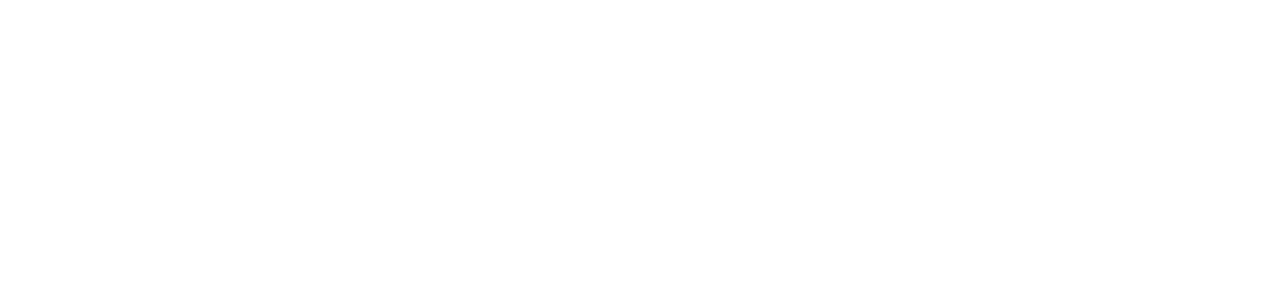
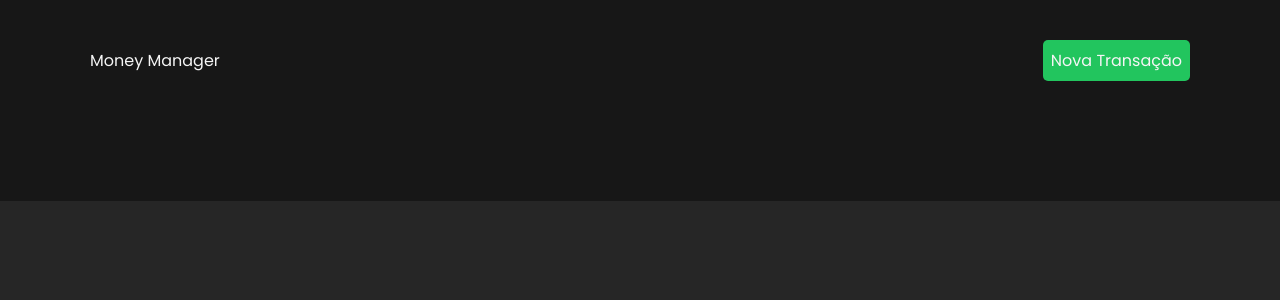
Before and after one commit to MrNaceja/money-manager, a React (Vite) app: page / in a window 1280 px wide. Shown: the top 300 px of the page. Built offline with nearby package versions, Linux system fonts and the light colour scheme.

Commit message:
Criado estilização prinicpal tema e header

```diff
--- a/index.html
+++ b/index.html
@@ -2,6 +2,9 @@
 <html lang="pt-br">
   <head>
     <meta charset="UTF-8" />
+    <link rel="preconnect" href="https://fonts.googleapis.com">
+    <link rel="preconnect" href="https://fonts.gstatic.com" crossorigin>
+    <link href="https://fonts.googleapis.com/css2?family=Poppins:wght@300;400;500;700&display=swap" rel="stylesheet">
     <!-- <link rel="icon" type="image/svg+xml" href="/vite.svg" /> -->
     <meta name="viewport" content="width=device-width, initial-scale=1.0" />
     <title>Money Manager</title>
--- a/package.json
+++ b/package.json
@@ -9,8 +9,11 @@
     "preview": "vite preview"
   },
   "dependencies": {
+    "@types/styled-components": "^5.1.26",
+    "phosphor-react": "^1.4.1",
     "react": "^18.2.0",
-    "react-dom": "^18.2.0"
+    "react-dom": "^18.2.0",
+    "styled-components": "^5.3.9"
   },
   "devDependencies": {
     "@types/react": "^18.0.27",
--- a/src/App.tsx
+++ b/src/App.tsx
@@ -1,7 +1,15 @@
-import { useState } from 'react'
+import { ThemeProvider } from 'styled-components'
+import Dashboard from './pages/Dashboard'
+import { GlobalStyle } from './styles/GlobalStyle'
+import { themeDefault } from './styles/themes/themeDefault'
 
 function App() {
-  return <h1></h1>
+  return (
+    <ThemeProvider theme={themeDefault}>
+      <GlobalStyle />
+      <Dashboard />
+    </ThemeProvider>
+  )
 }
 
 export default App
--- /dev/null
+++ b/src/components/Header/index.tsx
@@ -0,0 +1,16 @@
+import { StyledButtonFilled, StyledButtonOutlined } from '../../styles/Button';
+import { StyledHeader, StyledHeaderContainer } from './styles';
+export default function Header() {
+    return (
+        <StyledHeaderContainer>
+            <StyledHeader>
+                <div>
+                    Money Manager
+                </div>
+                <StyledButtonFilled title="Criar nova transação">
+                    Nova Transação
+                </StyledButtonFilled>
+            </StyledHeader>
+        </StyledHeaderContainer>
+    )
+}
--- /dev/null
+++ b/src/components/Header/styles.ts
@@ -0,0 +1,15 @@
+import styled from "styled-components";
+
+export const StyledHeaderContainer = styled.div`
+    background: ${props => props.theme["gray-900"]};
+    padding: 2.5rem 0 7.5rem;
+`
+
+export const StyledHeader = styled.header`
+    width:100%;
+    max-width: 1100px;
+    display: flex;
+    align-items: center;
+    margin: 0 auto;
+    justify-content: space-between;
+`
--- /dev/null
+++ b/src/pages/Dashboard/index.tsx
@@ -0,0 +1,7 @@
+import Header from "../../components/Header";
+
+export default function Dashboard() {
+    return (
+        <Header />
+    )
+}
--- /dev/null
+++ b/src/styles/Button.ts
@@ -0,0 +1,27 @@
+import styled from "styled-components";
+
+const StyledButton = styled.button`
+    padding: .5rem;
+    border-radius:5px;
+    cursor:pointer;
+    transition: 0.2s;
+    border:none;
+`
+
+export const StyledButtonOutlined = styled(StyledButton)`
+    background: transparent;
+    color: ${props => props.theme["green-500"]};
+    border: 2px solid ${props => props.theme["green-500"]};
+    &:hover{
+        background: ${props => props.theme["green-500"]};
+        color: ${props => props.theme["gray-100"]};
+    }
+`
+export const StyledButtonFilled = styled(StyledButton)`
+    background: ${props => props.theme["green-500"]};
+    color: ${props => props.theme["gray-100"]};
+
+    &:hover{
+        background: ${props => props.theme["green-800"]};
+    }
+`
--- /dev/null
+++ b/src/styles/GlobalStyle.ts
@@ -0,0 +1,23 @@
+import { createGlobalStyle } from "styled-components";
+
+export const GlobalStyle = createGlobalStyle`
+    * {
+        margin: 0;
+        padding: 0;
+        box-sizing: border-box;
+    }
+
+    body {
+        background: ${props => props.theme["gray-800"]};
+        color: ${props => props.theme["gray-100"]}
+    }
+
+    body, input, textarea, button {
+        font: 400 1rem Poppins, sans-serif;
+    }
+
+    :focus{
+        outline:none;
+        box-shadow: 0 0 0 2px ${props => props.theme["green-500"]}
+    }
+`
--- /dev/null
+++ b/src/styles/themes/themeDefault.ts
@@ -0,0 +1,17 @@
+export const themeDefault = {
+    'gray-100': '#F5F5F5',
+    'gray-200': '#E5E5E5',
+    'gray-300': '#D4D4D4',
+    'gray-400': '#737373',
+    'gray-500': '#525252',
+    'gray-700': '#404040',
+    'gray-800': '#262626',
+    'gray-900': '#171717',
+
+    'green-500': '#22C55E',
+    'green-800': '#065F46',
+
+    'red-500': '#DC2626',
+    'red-800': '#991B1B',
+
+} as const
```
Also changed, not shown: src/@types/styled.d.ts (added, +8 -0 lines), 1 other file (tests, documents, lock files or other folders).
